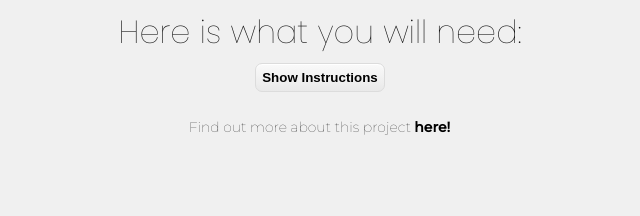
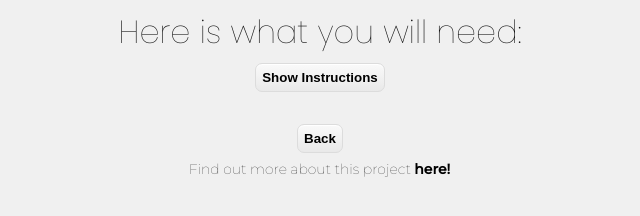
Before and after one commit to nvios/pixpad, a plain HTML site: page instructions.html in a window 1280 px wide. Shown: the whole page, without its empty margins (320-960 px from the left). Drawn offline with Linux system fonts and the light colour scheme.

Commit message:
Update instructions.html

```diff
--- a/instructions.html
+++ b/instructions.html
@@ -14,6 +14,7 @@
         <button class="view">Show Instructions</button>
         <table class="instructions-canvas dots"></table>
         <br>
+        <a href="https://nvios.github.io/pixpad/create.html"><button class="view">Back</button></a>
         <p>Find out more about this project <a href="https://github.com/nvios/pixpad"><b>here!</b></a></p>
     </div>
 </body>
```
